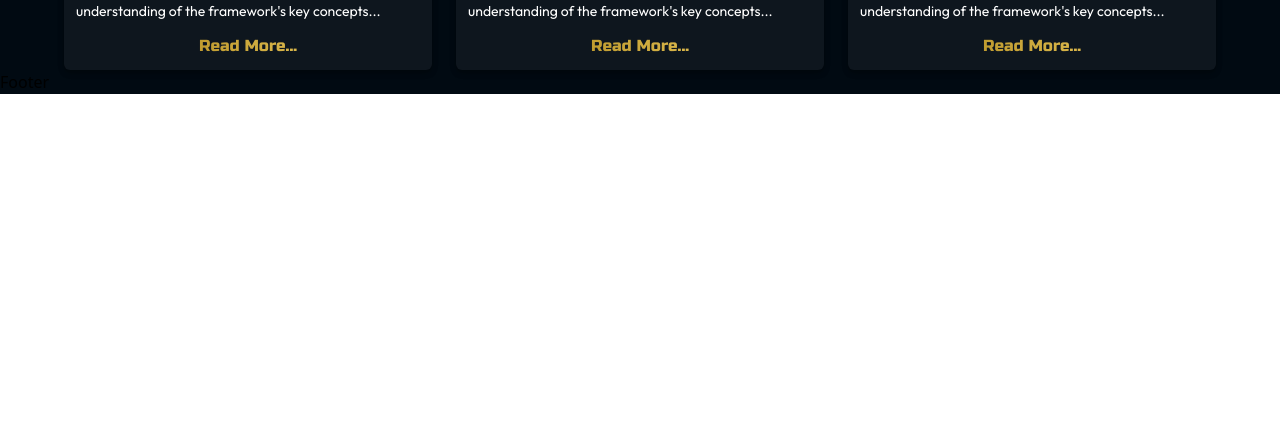
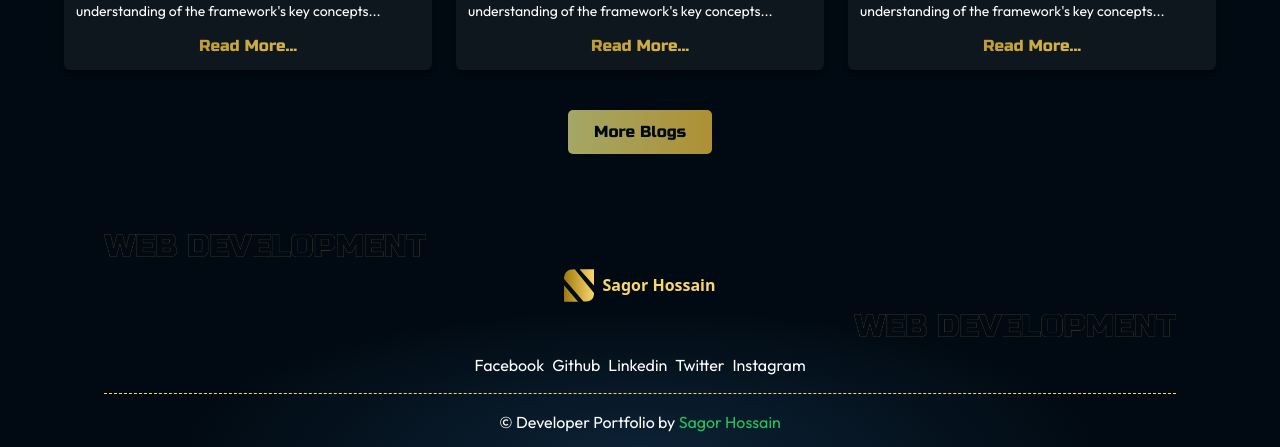
Before and after one commit to sagorcnits/portfolio-me, a React (Vite) app: page / in a window 1280 px wide. Shown: the part 4076-4523 px from the top of the page. Before the commit the page ends 4170 px from the top, so only its background shows below. Built offline with nearby package versions, Linux system fonts and the light colour scheme.

Commit message:
footer added

```diff
--- a/src/components/shared/Footer.jsx
+++ b/src/components/shared/Footer.jsx
@@ -1,8 +1,87 @@
+import { Link } from "react-router-dom";
+import webImg from "../../assets/images/WEB DEVELOPMENT.png";
+
 const Footer = () => {
   return (
-    <div>
-      <h1>Footer</h1>
-    </div>
+    <footer className="banner mt-20 px-10 max-w-6xl mx-auto  ">
+      <img className="w-[30%]" src={webImg} alt="" />
+      <div className=" border-b border-sonali border-dashed">
+        <div className="flex items-center gap-2 justify-center">
+          <svg
+            xmlns="http://www.w3.org/2000/svg"
+            width="30"
+            height="57"
+            viewBox="0 0 53 57"
+            fill="none"
+          >
+            <path
+              d="M27.3723 0H53V28.6885L27.3723 0ZM0.249216 16.8362H0C0 11.0845 1.55068 6.84056 4.65204 4.10434C7.7534 1.36811 12.53 0 18.982 0L53 41.6297C53 47.158 51.5185 51.1087 48.5556 53.482C45.6758 55.7994 40.9684 56.9581 34.4334 56.9581L0.249216 16.8362ZM0.124608 28.144L24.797 57H0.124608V28.144Z"
+              fill="url(#paint0_linear_6_42)"
+            />
+            <defs>
+              <linearGradient
+                id="paint0_linear_6_42"
+                x1="-1.43112e-07"
+                y1="28"
+                x2="53"
+                y2="28"
+                gradientUnits="userSpaceOnUse"
+              >
+                <stop stopColor="#9F7B0F" />
+                <stop offset="1" stopColor="#FAD76B" />
+              </linearGradient>
+            </defs>
+          </svg>
+          <h1 className="font-bold text-sonali">Sagor Hossain</h1>
+        </div>
+        <div className="flex justify-end">
+          <img className="w-[30%]" src={webImg} alt="" />
+        </div>
+        <div className="flex items-center justify-center gap-2 text-white font-outfit py-4">
+          <Link
+            to="https://www.facebook.com/profile.php?id=100075240488312"
+            target="_blank"
+            className="hover:gr-sonali duration-500"
+          >
+            Facebook
+          </Link>
+          <Link
+            to="https://github.com/sagorcnits"
+            target="_blank"
+            className="hover:gr-sonali duration-500"
+          >
+            Github
+          </Link>
+          <Link
+            to="https://www.linkedin.com/in/sagor-hossain-web-dev/"
+            target="_blank"
+            className="hover:gr-sonali duration-500"
+          >
+            Linkedin
+          </Link>
+          <Link
+            to="https://x.com/SagorHossainWD"
+            target="_blank"
+            className="hover:gr-sonali duration-500"
+          >
+            Twitter
+          </Link>
+          <Link
+            to="https://www.instagram.com/sagor.cnits/"
+            target="_blank"
+            className="hover:gr-sonali duration-500"
+          >
+            Instagram
+          </Link>
+        </div>
+      </div>
+
+      <h1 className="text-center py-4 text-white font-outfit">
+        {" "}
+        © Developer Portfolio by{" "}
+        <span className="text-green-500">Sagor Hossain</span>
+      </h1>
+    </footer>
   );
 };
 
--- a/src/pages/home/Home.jsx
+++ b/src/pages/home/Home.jsx
@@ -34,6 +34,9 @@ const Home = () => {
           <BlogCard></BlogCard>
           <BlogCard></BlogCard>
         </div>
+        <div className="text-center mt-10">
+          <button className="button russo-one">More Blogs</button>
+        </div>
       </section>
     </div>
   );
```
Also changed, not shown: src/assets/images/DIGITAL MARKETING.png (added), src/assets/images/WEB DEVELOPMENT.png (added).
